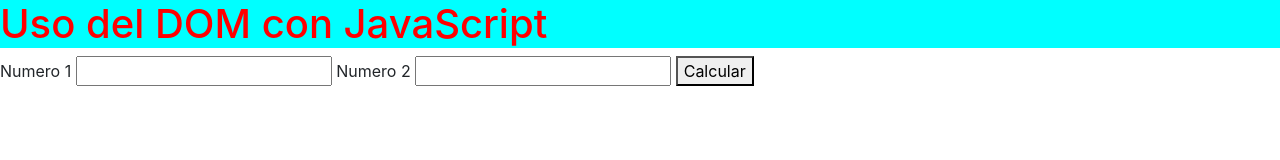
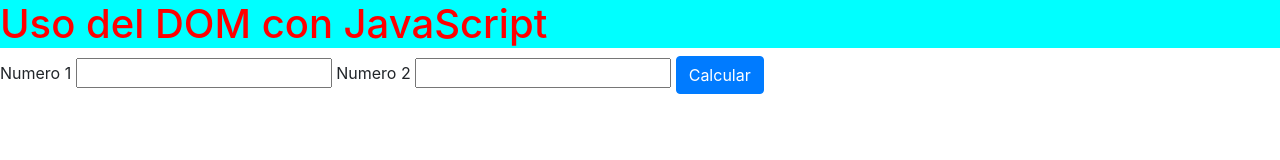
Before and after one commit to DarlinMendez/intro_Javascript, a plain HTML site: page 04_DOM/index.html in a window 1280 px wide. Drawn offline with nearby package versions, Linux system fonts and the light colour scheme.

Commit message:
ejercicio DOM

```diff
--- a/04_DOM/index.html
+++ b/04_DOM/index.html
@@ -14,9 +14,10 @@
     <input type="text" id="numero1">
     <label for="numero2">Numero 2</label>
     <input type="text" id="numero2">
-    <button id="calcular">Calcular</button>
+    <button class="btn
+    btn-primary" id="calcular">Calcular</button>
     <!--script src="./js/script.js"></script-->
-    <script src="./js/objetos.js"></script>
+    <script src="js/scrip.js"></script>
 
 </body>
 </html>
--- a/04_DOM/js/scrip.js
+++ b/04_DOM/js/script.js
@@ -38,6 +38,7 @@ let inputNumero2 = document.querySelector("#numero2");
 
 let btnCalcular = document.querySelector("#calcular");
 
+//agregando elemento click
 btnCalcular.addEventListener("click", function(){
     let valor1 = Number(inputNumero1.value);
     let valor2 = Number(inputNumero2.value);
```
